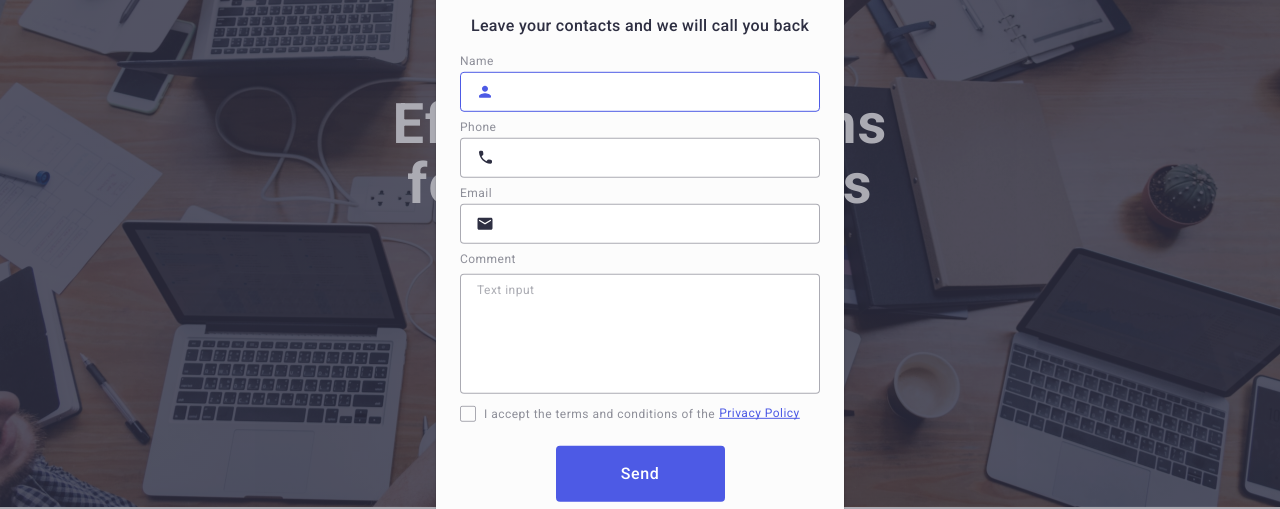
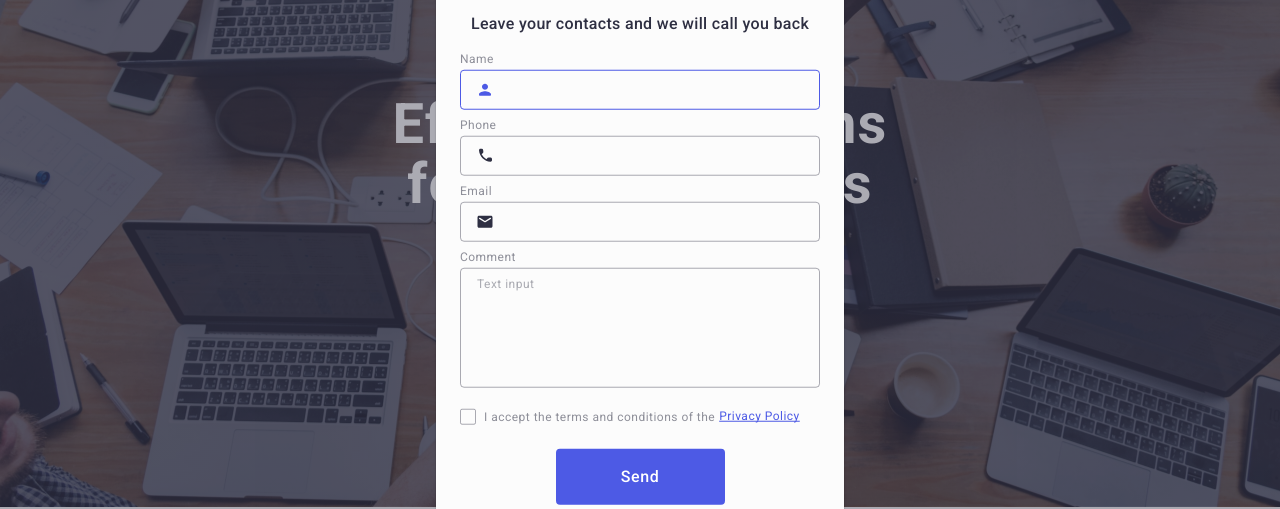
Before and after one commit to dvk2017/goit-markup-hw-05, a plain HTML site: page index.html in a window 1280 px wide. Shown: the part 166-675 px from the top of the page. Drawn offline with nearby package versions, Linux system fonts and the light colour scheme.

Commit message:
second reviev

```diff
--- a/css/styles.css
+++ b/css/styles.css
@@ -608,10 +608,14 @@ footer .logo span {
   margin-bottom: 8px;
 }
 
+.label-com-input-wrap {
+  margin-bottom: 16px;
+}
+
 .modal-label {
   display: block;
   font-size: 12px;
-  line-height: 1.16667;
+  line-height: 1.17;
   letter-spacing: 0.04em;
   color: #8e8f99;
   margin-bottom: 4px;
@@ -628,6 +632,8 @@ footer .logo span {
   height: 40px;
   padding-left: 38px;
   outline: transparent;
+  background-color: transparent;
+  transition: border-color 250ms cubic-bezier(0.4, 0, 0.2, 1);
 }
 
 .modal-icon {
@@ -636,6 +642,7 @@ footer .logo span {
   left: 16px;
   top: 50%;
   transform: translateY(-50%);
+  transition: fill 250ms cubic-bezier(0.4, 0, 0.2, 1);
 }
 
 .modal-input:focus-within {
@@ -651,10 +658,6 @@ footer .logo span {
   padding-top: 8px;
   padding-left: 16px;
   resize: none;
-}
-
-.modal-label-comment {
-  margin-bottom: 8px;
 }
 
 .modal-comment::placeholder {
--- a/index.html
+++ b/index.html
@@ -592,10 +592,8 @@
               </svg>
             </div>
           </div>
-          <div class="label-input-wrap">
-            <label class="modal-label modal-label-comment" for="user-comment">
-              Comment
-            </label>
+          <div class="label-com-input-wrap">
+            <label class="modal-label" for="user-comment"> Comment </label>
             <textarea
               class="modal-input modal-comment"
               name="user-comment"
```
